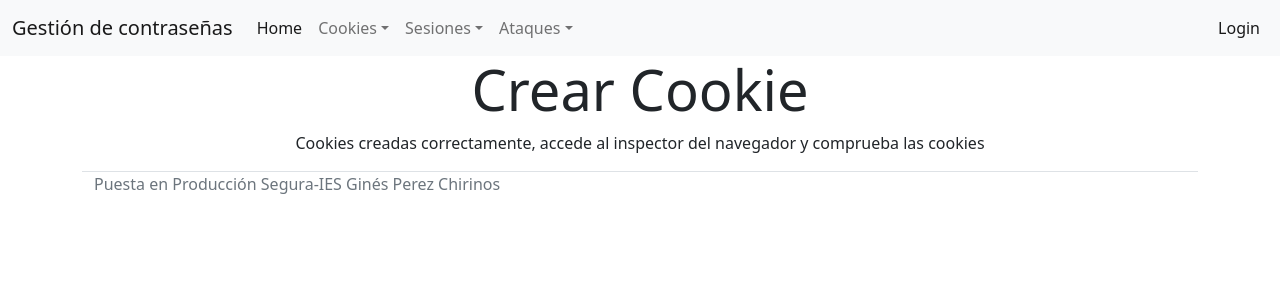
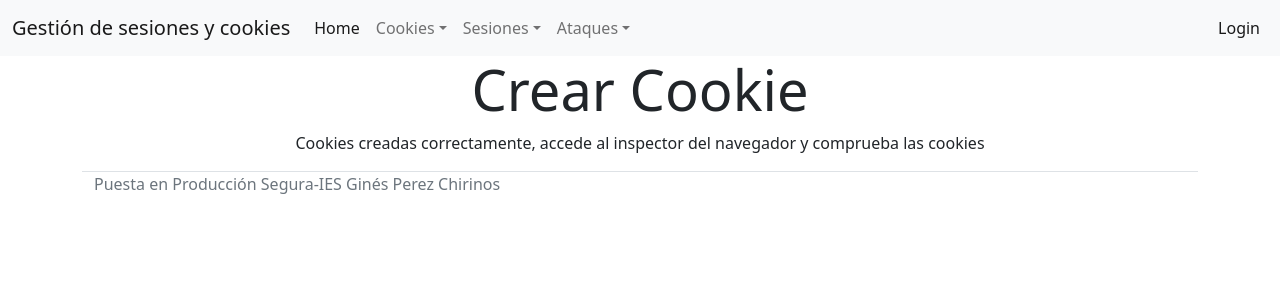
Before and after one commit to agustinchirinos/gestionSesionesCookiesFlaskProject, a Flask app: page /createcookie/ in a window 1280 px wide. Shown: the top 300 px of the page. Run offline with Flask 2, Linux system fonts and the light colour scheme; parts of the project's set-up code (start-up, migrations or seed data) failed here and were passed over; some libraries are stand-ins or nearby versions.

Commit message:
Update _menu.html

```diff
--- a/app/templates/base/_menu.html
+++ b/app/templates/base/_menu.html
@@ -1,7 +1,7 @@
 {% macro show_menu(current_user) %}
 <nav class="navbar navbar-expand-lg navbar-light bg-light">
   <div class="container-fluid">
-    <a class="navbar-brand" href="{{ url_for('sesiones.index') }}">Gestión de contraseñas</a>
+    <a class="navbar-brand" href="{{ url_for('sesiones.index') }}">Gestión de sesiones y cookies</a>
     <button class="navbar-toggler" type="button" data-bs-toggle="collapse" data-bs-target="#navbarNav" aria-controls="navbarNav" aria-expanded="false" aria-label="Toggle navigation">
       <span class="navbar-toggler-icon"></span>
     </button>
```
